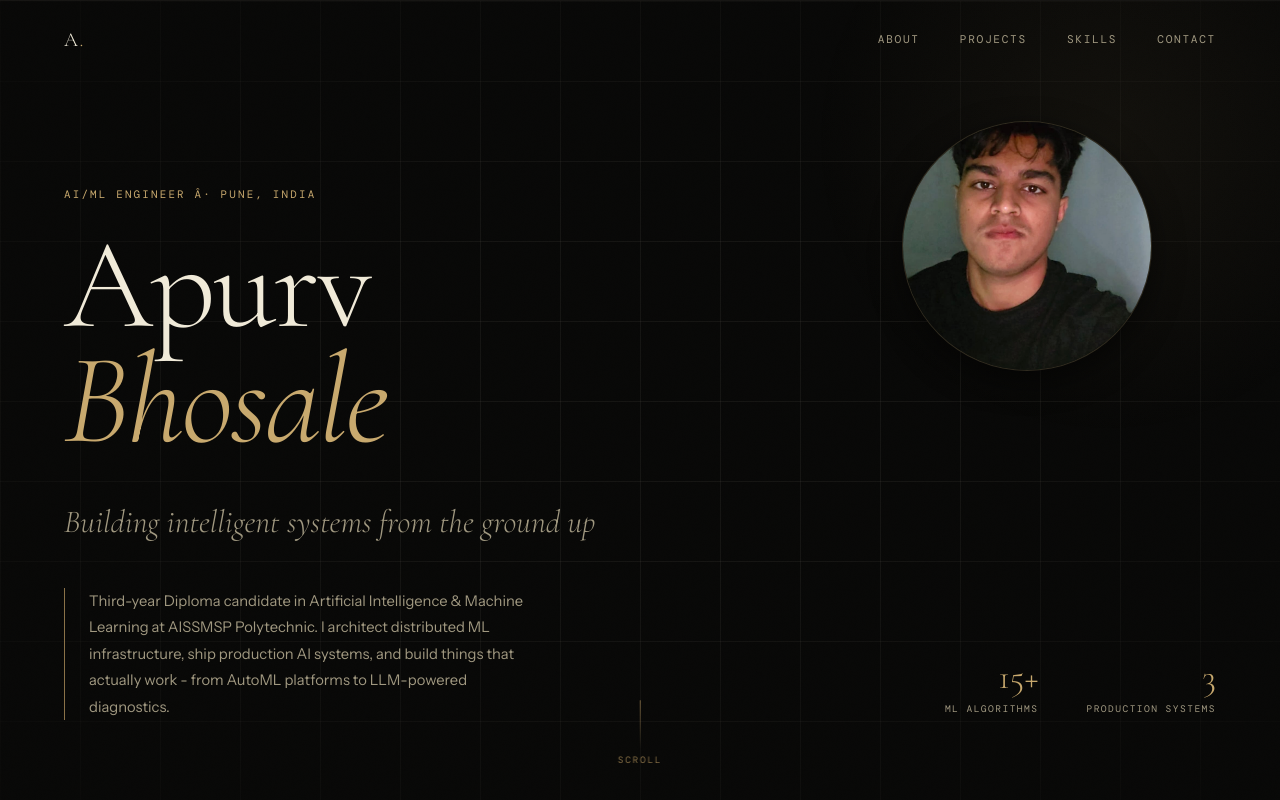
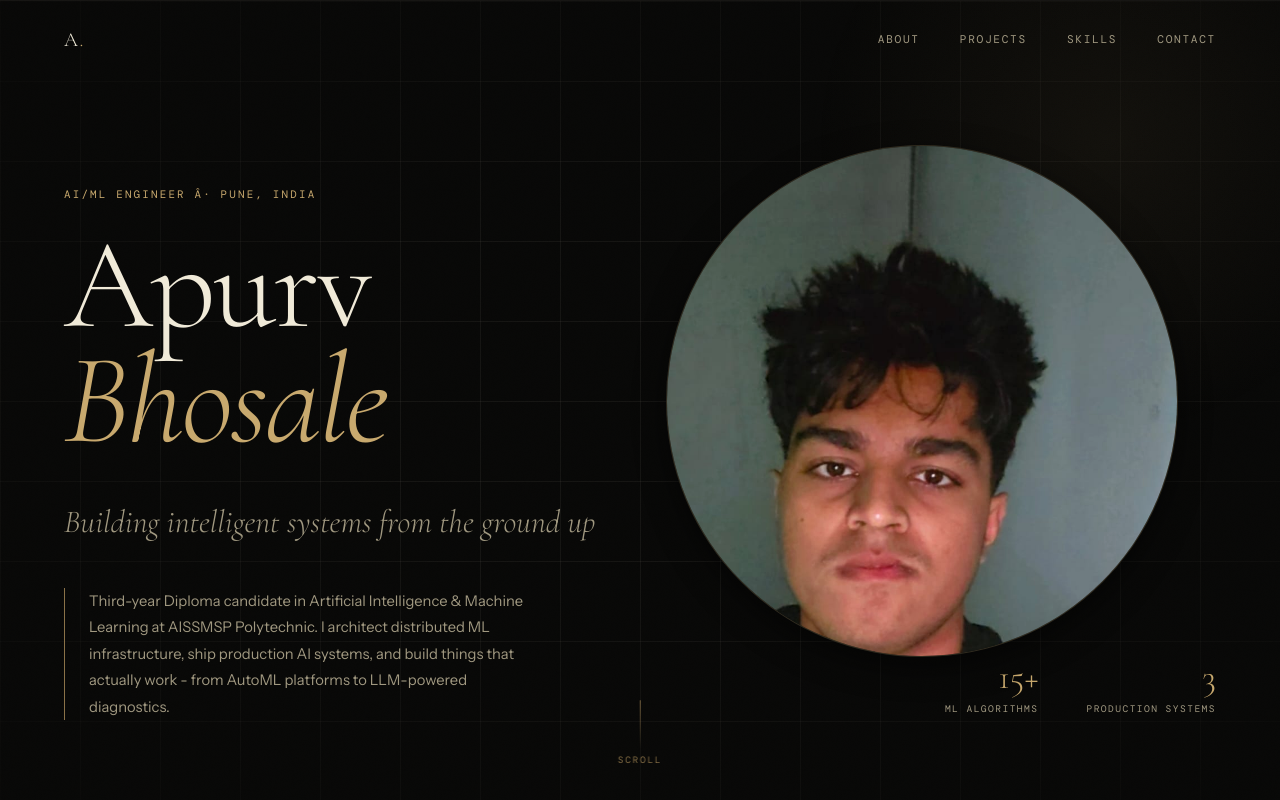
Before and after one commit to meraxesism/portfolio_typeshi, a Next.js app: page / in a window 1280 px wide. Shown: the top 800 px of the page. Built offline with nearby package versions, Linux system fonts and the light colour scheme; a web font is replaced by a local one.

Commit message:
feat: increase hero profile photo size and adjust positioning

```diff
--- a/src/app/page.tsx
+++ b/src/app/page.tsx
@@ -76,8 +76,8 @@ export default function Page() {
   <div className="hero-accent"></div>
 
 
-  <div className="hero-photo" style={{ position: 'absolute', top: '15%', right: '10%', width: '250px', height: '250px', borderRadius: '50%', overflow: 'hidden', border: '1px solid var(--line)', background: 'var(--bg2)', zIndex: 1, display: 'flex', alignItems: 'center', justifyContent: 'center', boxShadow: '0 10px 30px rgba(0,0,0,0.5)' }}>
-    <img src="/heropage.jpeg" alt="Apurv Bhosale" style={{ width: '100%', height: '100%', objectFit: 'cover', filter: 'grayscale(0.2) contrast(1.1)' }} />
+  <div className="hero-photo" style={{ position: 'absolute', top: '50%', right: '8%', transform: 'translateY(-50%)', width: 'clamp(300px, 40vw, 550px)', height: 'clamp(300px, 40vw, 550px)', borderRadius: '50%', overflow: 'hidden', border: '1px solid var(--line)', background: 'var(--bg2)', zIndex: 1, display: 'flex', alignItems: 'center', justifyContent: 'center', boxShadow: '0 10px 30px rgba(0,0,0,0.5)' }}>
+    <img src="/heropage.jpeg" alt="Apurv Bhosale" style={{ width: '100%', height: '100%', objectFit: 'cover', objectPosition: 'center top', filter: 'grayscale(0.1) contrast(1.05)' }} />
   </div>
 
   <div className="hero-eyebrow">AI/ML Engineer Â· Pune, India</div>
```
